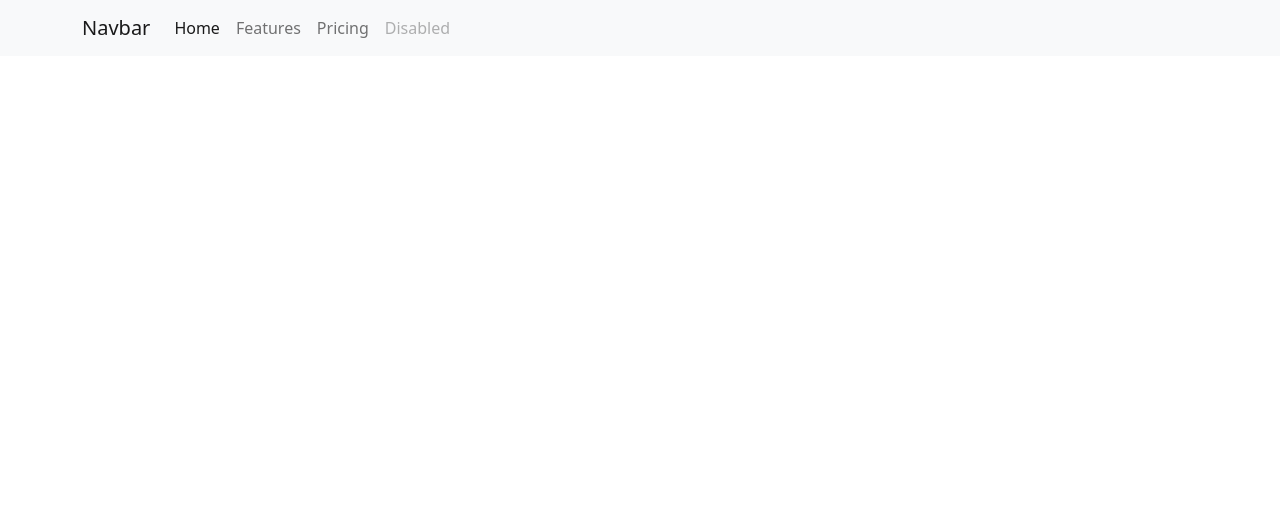
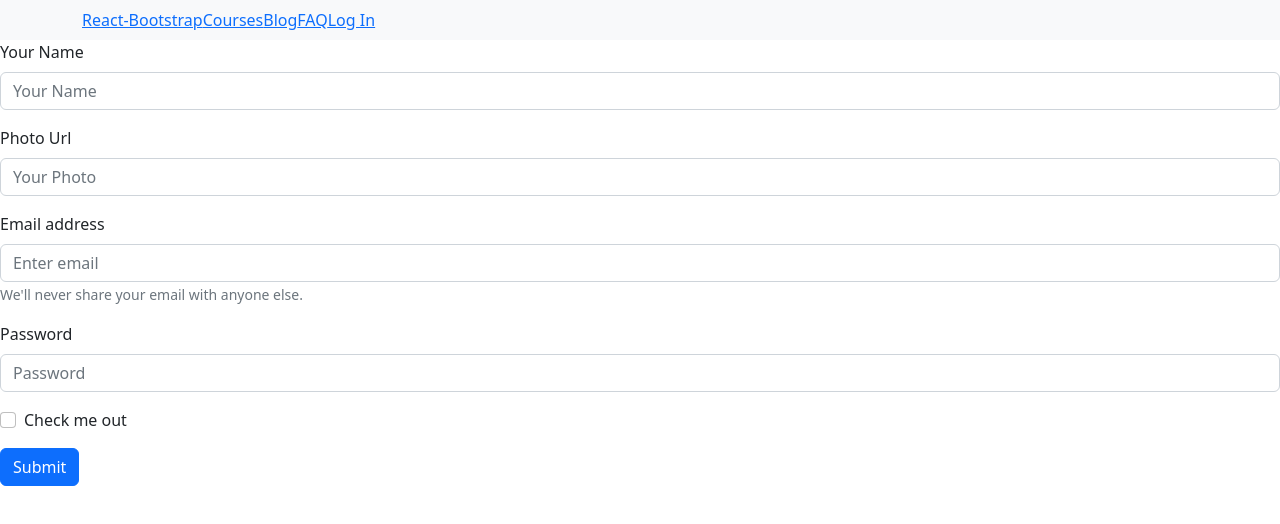
Before and after one commit to Diptisaha94/tutorial-client, a React (Create React App) app: page /register in a window 1280 px wide. Shown: the top 524 px of the page. Built offline with nearby package versions, Linux system fonts and the light colour scheme.

Commit message:
user login form add

```diff
--- a/package.json
+++ b/package.json
@@ -10,6 +10,7 @@
     "react": "^18.2.0",
     "react-bootstrap": "^2.5.0",
     "react-dom": "^18.2.0",
+    "react-router-dom": "^6.4.2",
     "react-scripts": "5.0.1",
     "web-vitals": "^2.1.4"
   },
--- a/src/App.js
+++ b/src/App.js
@@ -1,10 +1,12 @@
+import { RouterProvider } from 'react-router-dom';
 import './App.css';
 import Header from './header';
+import router from './Routes';
 
 function App() {
   return (
     <div className="">
-      <Header></Header>
+      <RouterProvider router={router}></RouterProvider>
     </div>
   );
 }
--- /dev/null
+++ b/src/AuthProvider.js
@@ -0,0 +1,14 @@
+import React from 'react';
+import { createContext } from 'react';
+export const AuthContext = createContext();
+const AuthProvider = ({children}) => {
+    const user = {diplayName:"karim"};
+    const Authinfo = {user};
+    return (
+           <AuthContext.Provider value={Authinfo}>
+            {children}
+            </AuthContext.Provider>
+    );
+};
+
+export default AuthProvider;
--- /dev/null
+++ b/src/Blog.js
@@ -0,0 +1,11 @@
+import React from 'react';
+
+const Blog = () => {
+    return (
+        <div>
+            <h1>This is blog</h1>
+        </div>
+    );
+};
+
+export default Blog;
--- /dev/null
+++ b/src/Courses.js
@@ -0,0 +1,11 @@
+import React from 'react';
+
+const Courses = () => {
+    return (
+        <div>
+            <h1>This is courses</h1>
+        </div>
+    );
+};
+
+export default Courses;
--- /dev/null
+++ b/src/Faq.js
@@ -0,0 +1,11 @@
+import React from 'react';
+
+const Faq = () => {
+    return (
+        <div>
+            <h2>This is faq</h2>
+        </div>
+    );
+};
+
+export default Faq;
--- /dev/null
+++ b/src/Login.js
@@ -0,0 +1,33 @@
+import React from 'react';
+import Button from 'react-bootstrap/Button';
+import Form from 'react-bootstrap/Form';
+import { Link} from 'react-router-dom';
+
+const Login = () => {
+    return (
+        <div className='container mt-5'>
+            <Form>
+      <Form.Group className="mb-3" controlId="formBasicEmail">
+        <Form.Label>Email address</Form.Label>
+        <Form.Control type="email" placeholder="Enter email" />
+        <Form.Text className="text-muted">
+          We'll never share your email with anyone else.
+        </Form.Text>
+      </Form.Group>
+
+      <Form.Group className="mb-3" controlId="formBasicPassword">
+        <Form.Label>Password</Form.Label>
+        <Form.Control type="password" placeholder="Password" />
+      </Form.Group>
+      <Form.Text id="passwordHelpBlock" muted>
+        You Have no account please<Link to={"/register"}>Register</Link>
+      </Form.Text><br/>
+      <Button variant="primary" type="submit">
+        Submit
+      </Button>
+    </Form>
+        </div>
+    );
+};
+
+export default Login;
--- /dev/null
+++ b/src/Main.js
@@ -0,0 +1,14 @@
+import React from 'react';
+import { Outlet } from 'react-router-dom';
+import Header from './header';
+
+const Main = () => {
+    return (
+        <div>
+            <Header></Header>
+            <Outlet></Outlet>
+        </div>
+    );
+};
+
+export default Main;
--- /dev/null
+++ b/src/Register.js
@@ -0,0 +1,40 @@
+import React from 'react';
+import Button from 'react-bootstrap/Button';
+import Form from 'react-bootstrap/Form';
+
+const Register = () => {
+    return (
+        <div>
+            <Form>
+            <Form.Group className="mb-3" controlId="formBasicName">
+        <Form.Label>Your Name</Form.Label>
+        <Form.Control type="text" placeholder="Your Name" />
+      </Form.Group>
+      <Form.Group className="mb-3" controlId="formBasicUrl">
+        <Form.Label>Photo Url</Form.Label>
+        <Form.Control type="url" placeholder="Your Photo" />
+      </Form.Group>
+      <Form.Group className="mb-3" controlId="formBasicEmail">
+        <Form.Label>Email address</Form.Label>
+        <Form.Control type="email" placeholder="Enter email" />
+        <Form.Text className="text-muted">
+          We'll never share your email with anyone else.
+        </Form.Text>
+      </Form.Group>
+
+      <Form.Group className="mb-3" controlId="formBasicPassword">
+        <Form.Label>Password</Form.Label>
+        <Form.Control type="password" placeholder="Password" />
+      </Form.Group>
+      <Form.Group className="mb-3" controlId="formBasicCheckbox">
+        <Form.Check type="checkbox" label="Check me out" />
+      </Form.Group>
+      <Button variant="primary" type="submit">
+        Submit
+      </Button>
+    </Form>
+        </div>
+    );
+};
+
+export default Register;
--- /dev/null
+++ b/src/Routes.js
@@ -0,0 +1,37 @@
+import { createBrowserRouter } from "react-router-dom";
+import Blog from "./Blog";
+import Courses from "./Courses";
+import Faq from "./Faq";
+import Login from "./Login";
+import Main from "./Main";
+import Register from "./Register";
+
+const router = createBrowserRouter([
+    {
+        path:"/",
+        element:<Main></Main>,
+        children:[
+            {
+                path:"/login",
+                element:<Login></Login>
+            },
+            {
+                path:"/blog",
+                element:<Blog></Blog>
+            },
+            {
+                path:"/courses",
+                element:<Courses></Courses>
+            },
+            {
+                path:"/faq",
+                element:<Faq></Faq>
+            },
+            {
+                path:"register",
+                element:<Register></Register>
+            }
+        ]
+    }
+])
+export default router;
--- a/src/header.js
+++ b/src/header.js
@@ -1,31 +1,25 @@
 import React from 'react';
+import { Link } from 'react-router-dom';
+import Container from 'react-bootstrap/Container';
+import Nav from 'react-bootstrap/Nav';
+import Navbar from 'react-bootstrap/Navbar';
 
 const Header = () => {
     return (
-        <nav class="navbar navbar-expand-lg bg-light">
-  <div class="container">
-    <a class="navbar-brand" href="#">Navbar</a>
-    <button class="navbar-toggler" type="button" data-bs-toggle="collapse" data-bs-target="#navbarNav" aria-controls="navbarNav" aria-expanded="false" aria-label="Toggle navigation">
-      <span class="navbar-toggler-icon"></span>
-    </button>
-    <div class="collapse navbar-collapse" id="navbarNav">
-      <ul class="navbar-nav">
-        <li class="nav-item">
-          <a class="nav-link active" aria-current="page" href="#">Home</a>
-        </li>
-        <li class="nav-item">
-          <a class="nav-link" href="#">Features</a>
-        </li>
-        <li class="nav-item">
-          <a class="nav-link" href="#">Pricing</a>
-        </li>
-        <li class="nav-item">
-          <a class="nav-link disabled">Disabled</a>
-        </li>
-      </ul>
-    </div>
-  </div>
-</nav>
+      <Navbar bg="light" expand="lg">
+      <Container>
+        <Link to={"/blog"}>React-Bootstrap</Link>
+        <Navbar.Toggle aria-controls="basic-navbar-nav" />
+        <Navbar.Collapse id="basic-navbar-nav">
+          <Nav className="me-auto">
+            <Link to={"/courses"}>Courses</Link>
+            <Link to={"/blog"}>Blog</Link>
+            <Link to={"/faq"}>FAQ</Link>
+            <Link to={"/login"}>Log In</Link>
+          </Nav>
+        </Navbar.Collapse>
+      </Container>
+    </Navbar>
     );
 };
 
--- a/src/index.js
+++ b/src/index.js
@@ -4,11 +4,14 @@ import './index.css';
 import App from './App';
 import reportWebVitals from './reportWebVitals';
 import 'bootstrap/dist/css/bootstrap.min.css';
+import AuthProvider from './AuthProvider';
 
 const root = ReactDOM.createRoot(document.getElementById('root'));
 root.render(
   <React.StrictMode>
+    <AuthProvider>
     <App />
+    </AuthProvider>
   </React.StrictMode>
 );
 
```
Also changed, not shown: 1 other file (tests, documents, lock files or other folders).
